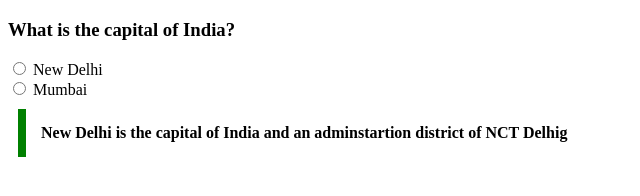
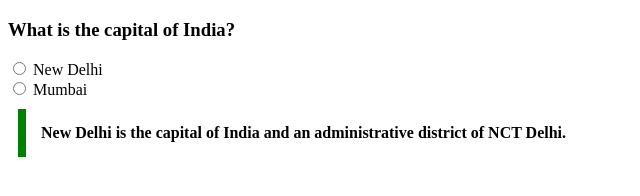
Before and after one commit to acciojob/trivia-DevshriS, a website: page main.html in a window 1280 px wide. Shown: the full height of the page, 0-640 px from the left. Drawn offline with Linux system fonts and the light colour scheme.

Commit message:
modified main file

```diff
--- a/main.html
+++ b/main.html
@@ -17,7 +17,7 @@
 			<input type="radio" name="state" value="Mumbai">
 			<label for="">Mumbai</label>
 		</form>
-		<blockquote class="text">New Delhi is the capital of India and an adminstartion district of NCT Delhig</blockquote>
+		<blockquote class="text">New Delhi is the capital of India and an administrative district of NCT Delhi.</blockquote>
 	</div>
 	<!-- the entire body must be written by student -->
     <script type="text/javascript" src="./script.js">
```
